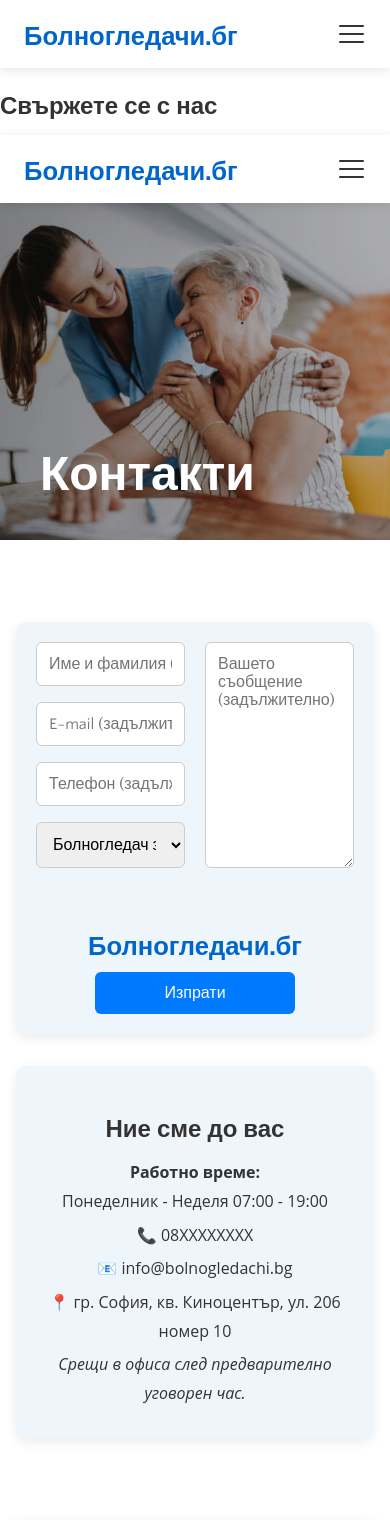
After one commit to Koshoff/Bolnogledachi.bg, a Django app: template bolnogledachi_bg/templates/core/contact_form1.html in a window 390 px wide. The commit adds this page. Shown: the top 1520 px of the page. Run offline with Django 5.2, Linux system fonts and the light colour scheme; the template is opened without the code that fills it: values that come from a table or form of the project are taken from there, others are empty.

Commit message:
Back-End Update

```diff
--- a/bolnogledachi_bg/bolnogledachi_bg/core/forms.py
+++ b/bolnogledachi_bg/bolnogledachi_bg/core/forms.py
@@ -1,27 +1,54 @@
 # core/forms.py
 from django import forms
-# from captcha.fields import ReCaptchaField             # ако използваш django-recaptcha
-# from captcha.widgets import ReCaptchaV2Checkbox      # или V3 widget по избор
+# from captcha.fields import ReCaptchaField
+# from captcha.widgets import ReCaptchaV2Checkbox
 
 class ContactForm(forms.Form):
-    name = forms.CharField(max_length=100, required=True)
-    email = forms.EmailField(required=True)
+    name = forms.CharField(
+        max_length=100,
+        required=True,
+        widget=forms.TextInput(attrs={
+            'placeholder': 'Име и фамилия (задължително)',
+            'class': 'input-field'
+        })
+    )
+    email = forms.EmailField(
+        required=True,
+        widget=forms.EmailInput(attrs={
+            'placeholder': 'E-mail (задължително)',
+            'class': 'input-field'
+        })
+    )
     phone = forms.RegexField(
-        regex=r'^(\+359|0)(?:8|9)[0-9]{7,8}$',  # примерен бг формат - адаптирай ако искаш
+        regex=r'^(\+359|0)(?:8|9)[0-9]{7,8}$',
         error_messages={'invalid': 'Моля въведете валиден телефонен номер.'},
+        required=True,
+        widget=forms.TextInput(attrs={
+            'placeholder': 'Телефон (задължително)',
+            'class': 'input-field'
+        })
+    )
+    service = forms.ChoiceField(
+        choices=[
+            ('home', 'Болногледач за дома'),
+            ('hospital', 'Болногледач за болница'),
+            ('247', 'Болногледач 24/7'),
+        ],
+        required=True,
+        widget=forms.Select(attrs={'class': 'input-field'})
+    )
+    message = forms.CharField(
+        widget=forms.Textarea(attrs={
+            'rows': 8,
+            'placeholder': 'Вашето съобщение (задължително)',
+            'class': 'textarea-field'
+        }),
+        max_length=2000,
         required=True
     )
-    service = forms.ChoiceField(choices=[
-        ('home', 'Болногледач за дома'),
-        ('hospital', 'Болногледач за болница'),
-        ('247', 'Болногледач 24/7'),
-    ], required=True)
-    message = forms.CharField(widget=forms.Textarea, max_length=2000, required=True)
 
-    # Honeypot field (bots го попълват — ние ще го валидираме)
     honeypot = forms.CharField(required=False, widget=forms.HiddenInput)
 
-    # reCAPTCHA (използвай само ако имаш добавен django-recaptcha)
     # recaptcha = ReCaptchaField(widget=ReCaptchaV2Checkbox, required=False)
 
     def clean_honeypot(self):
@@ -29,3 +56,36 @@ class ContactForm(forms.Form):
         if data:
             raise forms.ValidationError("Spam detected.")
         return data
+
+
+# # core/forms.py
+# from django import forms
+# # from captcha.fields import ReCaptchaField             # ако използваш django-recaptcha
+# # from captcha.widgets import ReCaptchaV2Checkbox      # или V3 widget по избор
+
+# class ContactForm(forms.Form):
+#     name = forms.CharField(max_length=100, required=True)
+#     email = forms.EmailField(required=True)
+#     phone = forms.RegexField(
+#         regex=r'^(\+359|0)(?:8|9)[0-9]{7,8}$',  # примерен бг формат - адаптирай ако искаш
+#         error_messages={'invalid': 'Моля въведете валиден телефонен номер.'},
+#         required=True
+#     )
+#     service = forms.ChoiceField(choices=[
+#         ('home', 'Болногледач за дома'),
+#         ('hospital', 'Болногледач за болница'),
+#         ('247', 'Болногледач 24/7'),
+#     ], required=True)
+#     message = forms.CharField(widget=forms.Textarea, max_length=2000, required=True)
+
+#     # Honeypot field (bots го попълват — ние ще го валидираме)
+#     honeypot = forms.CharField(required=False, widget=forms.HiddenInput)
+
+#     # reCAPTCHA (използвай само ако имаш добавен django-recaptcha)
+#     # recaptcha = ReCaptchaField(widget=ReCaptchaV2Checkbox, required=False)
+
+#     def clean_honeypot(self):
+#         data = self.cleaned_data.get('honeypot')
+#         if data:
+#             raise forms.ValidationError("Spam detected.")
+#         return data
--- /dev/null
+++ b/bolnogledachi_bg/templates/core/contact_form1.html
@@ -0,0 +1,391 @@
+  {% extends "fragments/base.html" %}
+{% load static %}
+{% block title %}Контактна форма | Болногледачи.бг{% endblock %}
+
+{% block content %}
+<h2>Свържете се с нас</h2>
+
+    <style>
+       .hero-contact {
+  min-height: 40vh; /* по-малко пространство */
+  background: linear-gradient(
+              to right,
+              rgba(0, 0, 0, 0.4),
+              rgba(0, 0, 0, 0.2)
+            ),
+            url('/css/images/caregiver.jpg') no-repeat center center/cover;
+  display: flex;
+  align-items: flex-end;   /* текстът долу */
+  justify-content: flex-start; /* вляво */
+  padding: 40px; /* отстояние за текста */
+  color: white;
+}
+
+  .hero-contact h1 {
+  font-size: 3rem;
+  font-family: 'Oswald', sans-serif;
+  margin: 0;
+  color: white;
+}
+
+
+
+.contact-wrapper {
+  display: flex;
+  gap: 30px;
+  max-width: 1200px;
+  margin: 50px auto;
+  align-items: flex-start;
+  align-items: stretch;
+}
+
+/* Формата е 2 колони вътре */
+.contact-form {
+  display: flex;
+  flex-direction: column;
+  gap: 20px;
+  flex: 2;
+  background: #eef5fb;
+  padding: 20px;
+  border-radius: 10px;
+  box-shadow: 0 4px 12px rgba(0,0,0,0.08);
+}
+
+.form-container {
+  display: flex;
+  gap: 20px;
+  margin-bottom: 2rem;
+}
+
+.form-left,
+.form-right {
+  flex: 1;
+  display: flex;
+  flex-direction: column;
+  gap: 15px;
+}
+
+.form-right textarea {
+  min-height: 100%;
+}
+
+/* Полета */
+.contact-form input,
+.contact-form select,
+.contact-form textarea {
+  padding: 12px;
+  border: 1px solid #ccc;
+  border-radius: 6px;
+  font-size: 1rem;
+  font-family: "Quattrocento Sans", sans-serif;
+  transition: border-color 0.3s;
+}
+
+.contact-form input:focus,
+.contact-form select:focus,
+.contact-form textarea:focus {
+  border-color: #007bff;
+  outline: none;
+}
+
+/* Бутон */
+.form-submit {
+  margin-top: 10px;
+  display: flex;
+  justify-content: space-around;
+}
+
+.form-submit button {
+  padding: 12px 25px;
+  background: #007bff;
+  color: white;
+  border: none;
+  border-radius: 6px;
+  font-size: 1rem;
+  cursor: pointer;
+  transition: all 0.3s ease;
+}
+
+.form-submit button:hover {
+  background: #0056b3;
+}
+
+/* Контактна информация вдясно */
+.contact-info {
+  flex: 1;
+  background: #eef5fb;
+  padding: 25px;
+  border-radius: 10px;
+  line-height: 1.6;
+  box-shadow: 0 4px 12px rgba(0,0,0,0.08);
+}
+
+.map {
+    max-width: 1200px;
+    margin: 50px auto;
+    box-shadow: 0 4px 12px rgba(0,0,0,0.1);
+    border-radius: 10px;
+    overflow: hidden;
+}
+
+@media (max-width: 768px) {
+
+  /* Contact Wrapper */
+  .contact-wrapper {
+    display: flex;
+    flex-direction: column;
+    gap: 2rem;
+    padding: 2rem 1rem;
+  }
+
+  .contact-form {
+    display: flex;
+    flex-direction: column;
+    gap: 1rem;
+    width: 100%;
+    order: 1; /* формата да е първа на мобилно */
+  }
+
+  .form-left,
+  .form-right {
+    width: 100%;
+    display: flex;
+    flex-direction: column;
+    gap: 1rem;
+  }
+
+  .contact-form input,
+  .contact-form select,
+  .contact-form textarea,
+  .contact-form button {
+    width: 100%;
+    font-size: 1rem;
+    padding: 12px;
+    border-radius: 6px;
+  }
+
+  .form-submit {
+    gap: 10px;
+    display: flex;
+    flex-direction: column;
+    justify-content: center;
+    align-items:center;
+  }
+
+
+
+  .contact-info {
+    text-align: center;
+    order: 2;
+     /* инфото отива след формата */
+  }
+
+  .contact-info h2 {
+    font-size: 1.5rem;
+    margin-bottom: 1rem;
+  }
+
+  .contact-info p {
+    font-size: 1rem;
+    margin: 0.3rem 0;
+  }
+
+  /* About Grid */
+  .about-grid {
+    grid-template-columns: 1fr; /* само една колона */
+    gap: 2rem;
+    padding: 2rem 1rem;
+  }
+
+  .about-text {
+    padding: 0;
+    font-size: 1rem;
+    line-height: 1.6;
+    text-align: center;
+  }
+
+  .about-image {
+    order: -1; /* снимката да излиза преди текста */
+  }
+
+  .about-image img {
+    width: 100%;
+    max-height: 300px;
+    object-fit: cover;
+  }
+}
+
+@media (max-width: 768px) {
+  .map {
+    margin: 20px 10px;   /* по-малки външни разстояния */
+    border-radius: 8px;  /* леко заобляне */
+    box-shadow: 0 2px 8px rgba(0,0,0,0.08); /* по-лека сянка */
+  }
+
+  .map iframe {
+    width: 100%;
+    height: 250px; /* по-ниска височина за мобилни */
+    border: none;
+  }
+}
+
+
+
+    </style>
+<body>
+    <header class="header">
+        <a href="home.html" class="logo-text">Болногледачи.бг</a> <!--Създаване на фрагмент , за да избегнем повтарянето на код-->
+
+        <button class="burger" aria-label="Toggle menu">
+        <span></span>
+        <span></span>
+        <span></span>
+
+        </button>
+        <nav class="nav-container">
+            <a href="home.html" class="nav-link">
+                <span></span><span></span><span></span><span></span>
+                Начало
+            </a>
+            <a href="about_us.html" class="nav-link">
+                <span></span><span></span><span></span><span></span>
+                За нас
+            </a>
+            <a href="caretaker_recruitment.html" class="nav-link">
+                <span></span><span></span><span></span><span></span>
+                Станете част от нас
+            </a>
+            <a href="blog.html" class="nav-link">
+                <span></span><span></span><span></span><span></span>
+                Блог
+            </a>
+            <a href="contact_form.html" class="nav-link">
+                <span></span><span></span><span></span><span></span>
+                Контакти
+            </a>
+        </nav>
+    </header>
+
+    <main>
+        <!-- Hero Section -->
+  <section class="hero-contact">
+    <h1>Контакти</h1>
+  </section>
+
+  <!-- Contact Form + Info -->
+  <div class="contact-wrapper">
+
+  <!-- Contact Form -->
+
+
+{# Показваме съобщения (успех/грешка) #}
+{% if messages %}
+  {% for m in messages %}
+    <div class="message {{ m.tags }}">{{ m }}</div>
+  {% endfor %}
+{% endif %}
+
+<form method="post" action="{% url 'contact_form' %}" class="contact-form">
+    {% csrf_token %}
+    {{ form.honeypot }} {# скрито honeypot поле #}
+
+    <div class="form-container">
+      <div class="form-left">
+          {{ form.name.errors }}
+          {{ form.name }}
+
+          {{ form.email.errors }}
+          {{ form.email }}
+
+          {{ form.phone.errors }}
+          {{ form.phone }}
+
+          {{ form.service.errors }}
+          {{ form.service }}
+      </div>
+
+      <div class="form-right">
+          {{ form.message.errors }}
+          {{ form.message }}
+      </div>
+    </div>
+
+    {# reCAPTCHA поле (ако го ползваш) #}
+    {% if form.recaptcha %}
+      <div class="recaptcha">
+        {{ form.recaptcha.errors }}
+        {{ form.recaptcha }}
+      </div>
+    {% endif %}
+
+    <div class="form-submit">
+        <a href="{% url 'home' %}" class="logo-text">Болногледачи.бг</a>
+        <button type="submit">Изпрати</button>
+    </div>
+</form>
+
+
+  <!-- Contact Info -->
+  <div class="contact-info">
+      <h2>Ние сме до вас</h2>
+      <p><strong>Работно време:</strong><br> Понеделник - Неделя 07:00 - 19:00</p>
+      <p>📞 08XXXXXXXX</p>
+      <p>📧 info@bolnogledachi.bg</p>
+      <p>📍 гр. София, кв. Киноцентър, ул. 206 номер 10</p>
+      <p><em>Срещи в офиса след предварително уговорен час.</em></p>
+  </div>
+
+</div>
+
+  <!-- Google Maps -->
+  <div class="map" >
+    <iframe src="https://www.google.com/maps/embed?pb=!1m18!1m12!1m3!1d2935.352585720258!2d23.293039976216818!3d42.63268471783412!2m3!1f0!2f0!3f0!3m2!1i1024!2i768!4f13.1!3m3!1m2!1s0x40aa8384c4ba5309%3A0xa46e397e41c99e8f!2z0LIu0LcuINCa0LjQvdC-0YbQtdC90YLRitGA0LDQktC40YLQvtGI0LAsINGD0LsuIOKAnjIwNuKAnCAxMCwgMTQxNSDQodC-0YTQuNGP!5e0!3m2!1sbg!2sbg!4v1757594558757!5m2!1sbg!2sbg"
+     width="100%" height="350" style="border:0;" allowfullscreen="" loading="lazy"></iframe>
+
+  </div>
+
+
+{% endblock %}
+
+<script>
+console.log("My script loaded"); // виж в конзолата
+
+const navContainer = document.querySelector('.nav-container');
+
+navContainer.addEventListener('click', (e) => {
+    const clickedLink = e.target.closest('.nav-link');
+    if (!clickedLink) return;
+
+    const currentActive = navContainer.querySelector('.nav-link.active');
+    if (currentActive) currentActive.classList.remove('active');
+
+    clickedLink.classList.add('active');
+    console.log("Active added to:", clickedLink.textContent.trim());
+});
+</script>
+
+<script>
+document.addEventListener('DOMContentLoaded', () => {
+    const navLinks = document.querySelectorAll('.nav-link');
+    const currentPath = window.location.pathname.split("/").pop();
+
+    navLinks.forEach(link => {
+        const linkPath = link.getAttribute('href');
+        if (linkPath === currentPath) {
+            link.classList.add('active'); // рамките остават видими
+        }
+    });
+});
+
+</script>
+
+<script>
+    const burger = document.querySelector(".burger");
+    const nav = document.querySelector(".nav-container");
+
+    burger.addEventListener("click", () => {
+        nav.classList.toggle("active");
+        burger.classList.toggle("open");
+    });
+</script>
+</html>
--- a/bolnogledachi_bg/templates/core/home.html
+++ b/bolnogledachi_bg/templates/core/home.html
@@ -5,6 +5,7 @@
 {% block content %}
 
 {% load static %}
+
 <section class="hero">
     <div class="hero-container">
         <div class="hero-content">
--- a/bolnogledachi_bg/templates/fragments/header.html
+++ b/bolnogledachi_bg/templates/fragments/header.html
@@ -18,14 +18,14 @@
                 <span></span><span></span><span></span><span></span>
                 За нас
             </a>
-            <a href="#" class="nav-link">
+            {% comment %} <a href="#" class="nav-link">
                 <span></span><span></span><span></span><span></span>
                 Станете част от нас
             </a>
             <a href="#" class="nav-link">
                 <span></span><span></span><span></span><span></span>
                 Блог
-            </a>
+            </a> {% endcomment %}
             <a href="{% url 'contact_form' %}" class="nav-link">
                 <span></span><span></span><span></span><span></span>
                 Контакти
```
Also changed, not shown: bolnogledachi_bg/templates/core/contact_form.html (+66 -49 lines).
